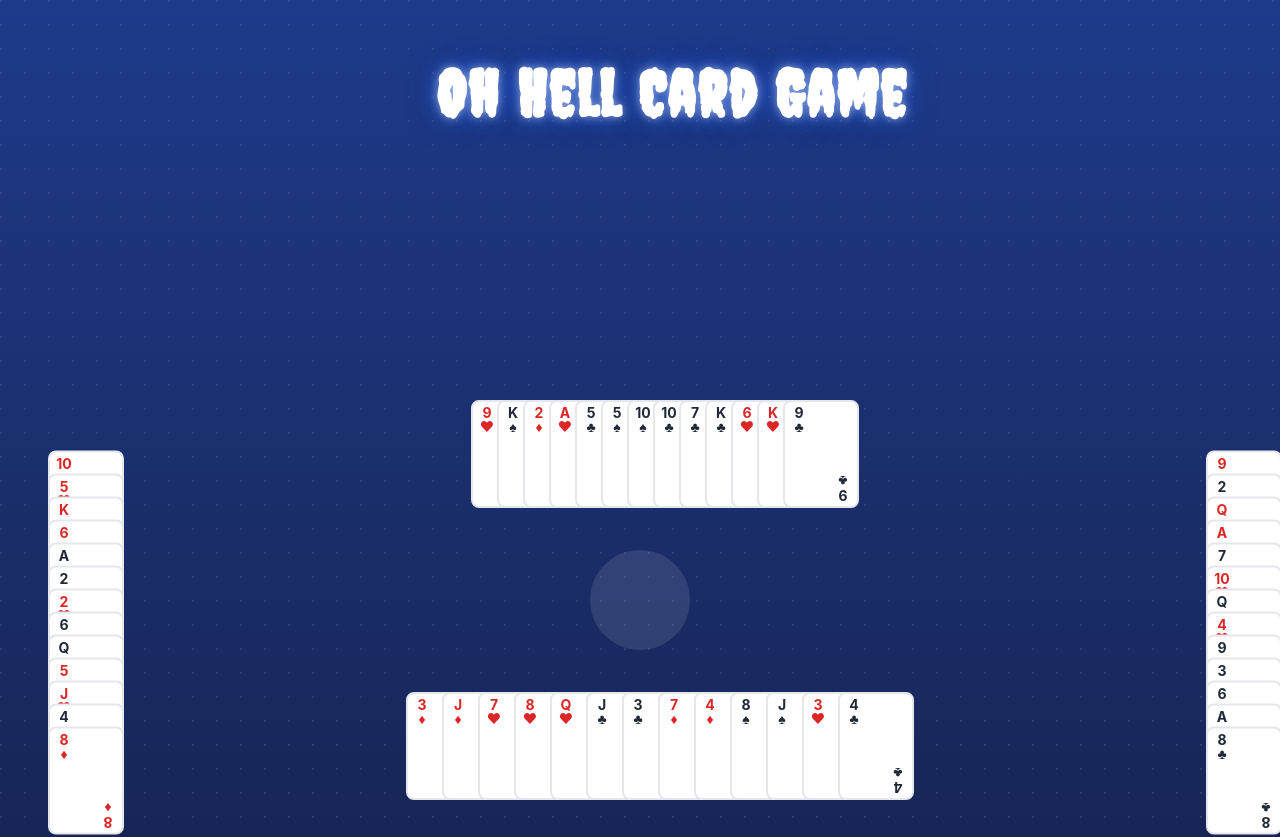
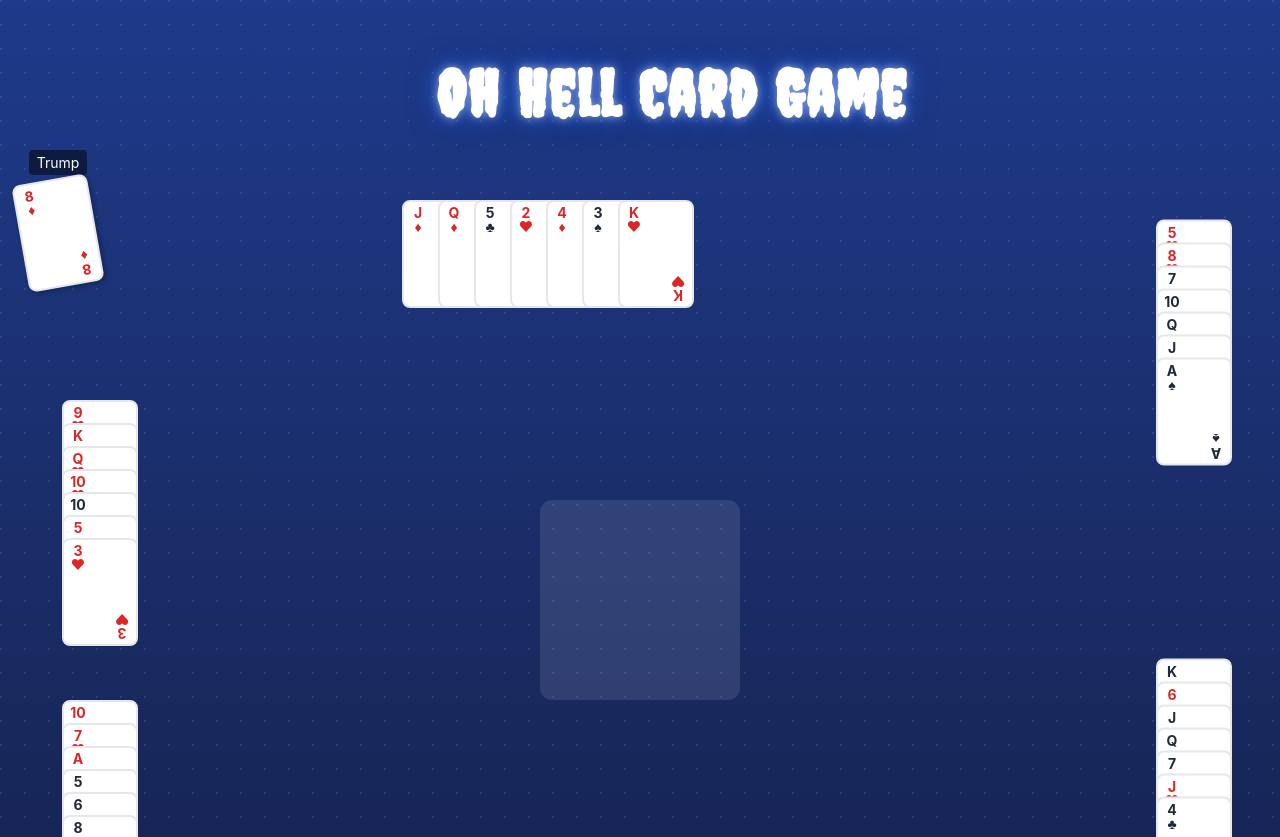
Before and after one commit to mikeyj777/oh_hell_3, a React (Create React App) app in the folder client/: page / in a window 1280 px wide. Shown: the top 837 px of the page. Built offline with nearby package versions, Linux system fonts and the light colour scheme.

Commit message:
all player count layouts fixed - widening played card area. - p7 done

```diff
--- a/client/src/game/CardGame.js
+++ b/client/src/game/CardGame.js
@@ -5,7 +5,7 @@ import CardPlacement from './CardPlacement';
 import './CardGameAndPlacement.css';
 
 const CardGame = () => {
-  const dealCards = new DealCards(4, 13);
+  const dealCards = new DealCards(7, 7);
 
   return (
     <div className="card-game-container">
--- a/client/src/game/CardGameAndPlacement.css
+++ b/client/src/game/CardGameAndPlacement.css
@@ -63,20 +63,72 @@
 .red { color: #dc2626; }
 .black { color: #1f2937; }
 
-/* Play area */
+.trump-display {
+  position: absolute;
+  top: -450px;
+  left: 20px;
+  display: flex;
+  flex-direction: column;
+  align-items: center;
+  z-index: 2;
+}
+
+.trump-label {
+  color: white;
+  background: rgba(0, 0, 0, 0.5);
+  padding: 4px 8px;
+  border-radius: 4px;
+  margin-bottom: 4px;
+  font-size: 14px;
+}
+
+.trump-card {
+  transform: rotate(-10deg);  /* Slight tilt for visual interest */
+  box-shadow: 2px 2px 5px rgba(0, 0, 0, 0.3);
+}
+
+/* Updated play area for discarded cards */
 .play-area {
   position: absolute;
   top: 50%;
   left: 50%;
   transform: translate(-50%, -50%);
-  width: 100px;
-  height: 100px;
-  border-radius: 50%;
+  width: 200px;  /* Increased from 100px */
+  height: 200px; /* Increased from 100px */
+  border-radius: 12px;  /* Changed from 50% to rounded rectangle */
   background: rgba(255, 255, 255, 0.1);
   display: flex;
   justify-content: center;
   align-items: center;
   z-index: 1;
+}
+
+/* Add responsive handling for trump display */
+@media (max-width: 768px) {
+  .trump-display {
+    top: 10px;
+    left: 10px;
+  }
+
+  .trump-label {
+    font-size: 12px;
+  }
+
+  .play-area {
+    width: 150px;
+    height: 150px;
+  }
+}
+
+@media (max-width: 480px) {
+  .trump-display {
+    transform: scale(0.8);
+  }
+
+  .play-area {
+    width: 120px;
+    height: 120px;
+  }
 }
 
 /* Base card group styles */
@@ -158,106 +210,116 @@
 
 /* 6 Player Layout */
 .players-6 .position-p6-0 { /* Bottom */
-  bottom: 80px;
+  bottom: -300px;
   left: 50%;
   transform: translateX(-50%);
   flex-direction: row;
 }
 
 .players-6 .position-p6-1,
-.players-6 .position-p6-4 { /* Left stacks */
+.players-6 .position-p6-2 { /* Left stacks */
   left: 48px;
   flex-direction: column;
 }
 
 .players-6 .position-p6-1 { /* Left-top */
-  top: 35%;
-  transform: translateY(-50%);
-}
-
-.players-6 .position-p6-4 { /* Left-bottom */
-  top: 65%;
+  top: 200px;
   transform: translateY(-50%);
 }
 
 .players-6 .position-p6-2 { /* Top */
-  top: 80px;
+  top: -200px;
+  transform: translateY(-50%);
+}
+
+.players-6 .position-p6-3 { /* Right-top */
+  top: 35%;
+  transform: translateY(-50%);
+  top: -300px;
+  left: 50%;
+  transform: translateX(-50%);
+}
+
+.players-6 .position-p6-4,
+.players-6 .position-p6-5 { /* Right stacks */
+  right: 48px;
+  flex-direction: column;
+}
+
+.players-6 .position-p6-4 { /* Left-bottom */
+  top: -200px;
+  transform: translateY(-50%);
+}
+
+.players-6 .position-p6-5 { /* Right-bottom */
+  top: 200px;
+  transform: translateY(-50%);
+}
+
+/* 7 Player Layout */
+.players-7 .position-p7-0 { /* Bottom */
+  bottom: -400px;
   left: 50%;
   transform: translateX(-50%);
   flex-direction: row;
 }
 
-.players-6 .position-p6-3,
-.players-6 .position-p6-5 { /* Right stacks */
+.players-7 .position-p7-1,
+.players-7 .position-p7-2 { /* Left stacks */
+  left: 100px;
+  flex-direction: column;
+}
+
+.players-7 .position-p7-1 { /* Left-top */
+  top: 100px;
+  transform: translateX(-50%);
+}
+
+.players-7 .position-p7-2 { /* Top-left */
+  top: -200px;
+  left:75px;
+  transform: translateX(-50%);
+}
+
+/* First, group common styles */
+.players-7 .position-p7-3,
+.players-7 .position-p7-4 { /* Top stacks */
+  top: -400px;
+  flex-direction: row;
+}
+
+/* Individual positions with same transform */
+.players-7 .position-p7-3 {
+  left: 500px;
+  transform: translateX(-50%);
+}
+
+.players-7 .position-p7-4 {
+  right: 500px;
+  transform: translateX(-50%);  /* Changed from translateY to match */
+}
+
+/* Make sure this exists for card overlapping */
+[class*="position-p7"][class*="-3"] .card,
+[class*="position-p7"][class*="-4"] .card {
+  margin-right: -40px;  /* Controls horizontal overlap amount */
+}
+
+.players-7 .position-p7-5,
+.players-7 .position-p7-6 { /* Right stacks */
   right: 48px;
   flex-direction: column;
 }
 
-.players-6 .position-p6-3 { /* Right-top */
-  top: 35%;
+.players-7 .position-p7-5 { /* Left-bottom */
+  top: -300px;
   transform: translateY(-50%);
 }
 
-.players-6 .position-p6-5 { /* Right-bottom */
-  top: 65%;
-  transform: translateY(-50%);
-}
 
-/* 7 Player Layout */
-.players-7 .position-p7-0 { /* Bottom */
-  bottom: 80px;
-  left: 50%;
-  transform: translateX(-50%);
-  flex-direction: row;
-}
-
-.players-7 [class*="position-p7"] { /* Default vertical stack */
-  flex-direction: column;
-}
-
-.players-7 .position-p7-1,
-.players-7 .position-p7-5 { /* Left stacks */
-  left: 48px;
-}
-
-.players-7 .position-p7-1 { /* Left-top */
-  top: 35%;
-  transform: translateY(-50%);
-}
-
-.players-7 .position-p7-5 { /* Left-bottom */
-  top: 65%;
-  transform: translateY(-50%);
-}
-
-.players-7 .position-p7-2,
-.players-7 .position-p7-3 { /* Top stacks */
-  top: 80px;
-  flex-direction: row;
-}
-
-.players-7 .position-p7-2 { /* Top-left */
-  left: 35%;
-  transform: translateX(-50%);
-}
-
-.players-7 .position-p7-3 { /* Top-right */
-  left: 65%;
-  transform: translateX(-50%);
-}
-
-.players-7 .position-p7-4,
-.players-7 .position-p7-6 { /* Right stacks */
-  right: 48px;
-}
-
-.players-7 .position-p7-4 { /* Right-top */
-  top: 35%;
-  transform: translateY(-50%);
-}
 
 .players-7 .position-p7-6 { /* Right-bottom */
-  top: 65%;
+  bottom: -300px;
   transform: translateY(-50%);
 }
 
--- a/client/src/game/CardPlacement.js
+++ b/client/src/game/CardPlacement.js
@@ -57,19 +57,19 @@ const CardPlacement = ({ cards }) => {
       },
       6: {
         0: 'position-p6-0', // Bottom
-        1: 'position-p6-4', // Left-bottom
-        2: 'position-p6-1', // Left-top
-        3: 'position-p6-2', // Top
-        4: 'position-p6-3', // Right-top
+        1: 'position-p6-1', // Left-bottom
+        2: 'position-p6-2', // Left-top
+        3: 'position-p6-3', // Top
+        4: 'position-p6-4', // Right-top
         5: 'position-p6-5'  // Right-bottom
       },
       7: {
         0: 'position-p7-0', // Bottom
-        1: 'position-p7-5', // Left-bottom
-        2: 'position-p7-1', // Left-top
-        3: 'position-p7-2', // Top-left
-        4: 'position-p7-3', // Top-right
-        5: 'position-p7-4', // Right-top
+        1: 'position-p7-1', // Left-bottom
+        2: 'position-p7-2', // Left-top
+        3: 'position-p7-3', // Top-left
+        4: 'position-p7-4', // Top-right
+        5: 'position-p7-5', // Right-top
         6: 'position-p7-6'  // Right-bottom
       }
     };
@@ -80,12 +80,18 @@ const CardPlacement = ({ cards }) => {
   return (
     <div className={`card-groups-container players-${numPlayers}`}>
       {/* Play area with trump card */}
-      <div className="play-area">
+      {/* Trump card display */}
+      <div className="trump-display">
+        <div className="trump-label">Trump</div>
         {cards.getTrump() !== null && (
           <div className="card trump-card">
             <CardCorners {...getCardDisplay(cards.getTrump())} />
           </div>
         )}
+      </div>
+
+      <div className="play-area">
+
       </div>
 
       {/* Player hands */}
```
